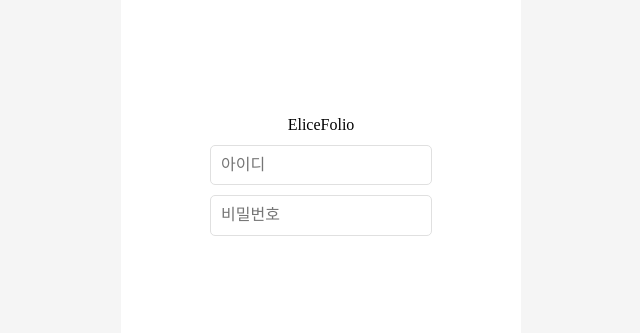
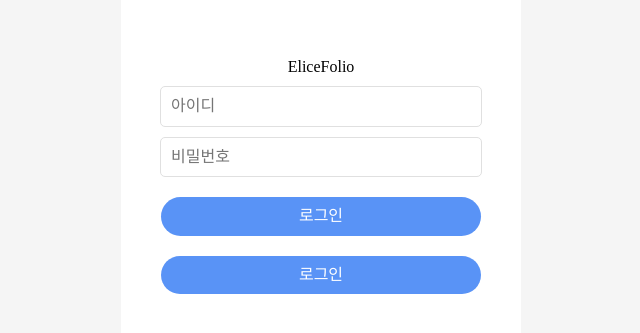
Before and after one commit to kkonieo/ts_shampoo, a React (Create React App) app: page /login in a window 1280 px wide. Shown: the part 219-552 px from the top of the page, without its empty margins (319-959 px from the left). Built offline with nearby package versions, Linux system fonts and the light colour scheme.

Commit message:
Feat: 로그인 페이지 버튼 구현

```diff
--- /dev/null
+++ b/src/components/LoginButton.tsx
@@ -0,0 +1,33 @@
+import styled from 'styled-components';
+
+// 예비용... 안해두면 자꾸 오류남 ㅡㅡ
+interface Props {
+    key: string;
+};
+
+const LoginButton: React.FC<Props> = ({ key }) => {
+    return (
+        <Button type="submit">로그인</Button>
+    );
+};
+
+export default LoginButton;
+
+// styled-components
+
+const Button = styled.button`
+    all: unset;
+
+    display: block;
+
+    width: 300px;
+
+    margin: 10px 0;
+    padding: 10px;
+
+    border-radius: 50px;
+
+    text-align: center;
+    color: white;
+    background-color: #5993F6;
+`;
--- a/src/pages/Login.tsx
+++ b/src/pages/Login.tsx
@@ -1,4 +1,5 @@
 import styled from 'styled-components';
+import LoginButton from '../components/LoginButton';
 
 // 예비용... 안해두면 자꾸 오류남 ㅡㅡ
 interface Props {
@@ -14,6 +15,8 @@ const Login: React.FC<Props> = ({ key }) => {
                     <Input placeholder='아이디' />
                     <Input placeholder='비밀번호' />
                 </form>
+                <LoginButton key="" />
+                <LoginButton key="" />
             </FormDiv>
         </ContainerDiv>
     );
@@ -59,6 +62,8 @@ const Input = styled.input`
     padding: 10px;
     margin: 10px 0;
 
+    width: 300px;
+
     border-color: #E0E0E0;
     border-width: 1px;
     border-style: solid;
```
